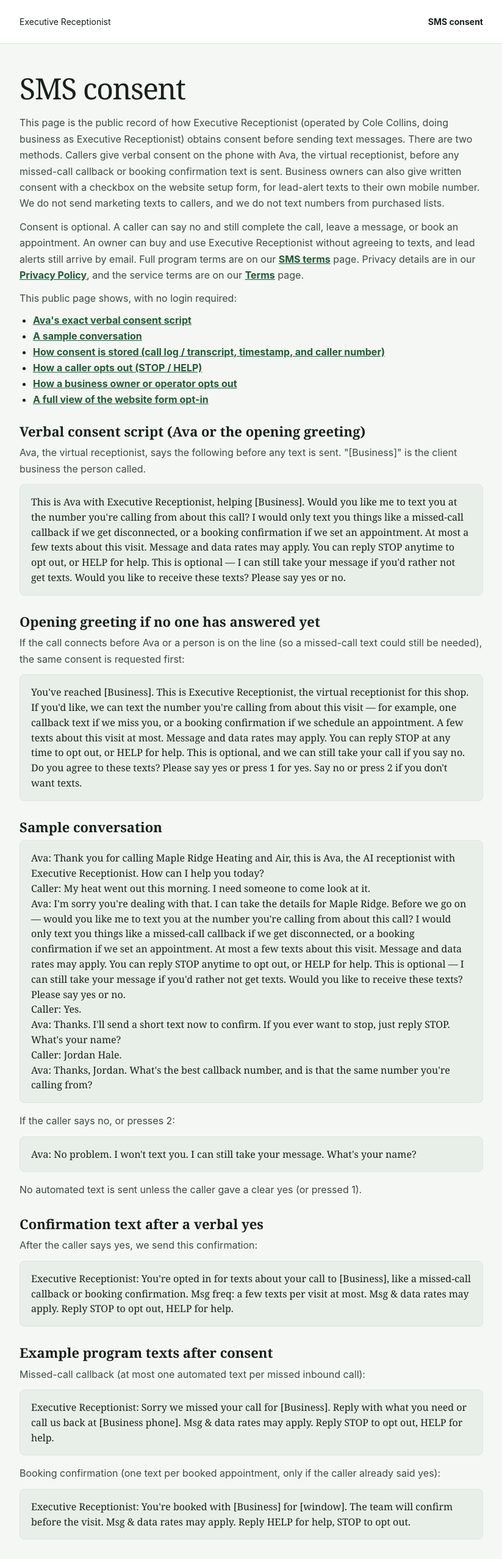
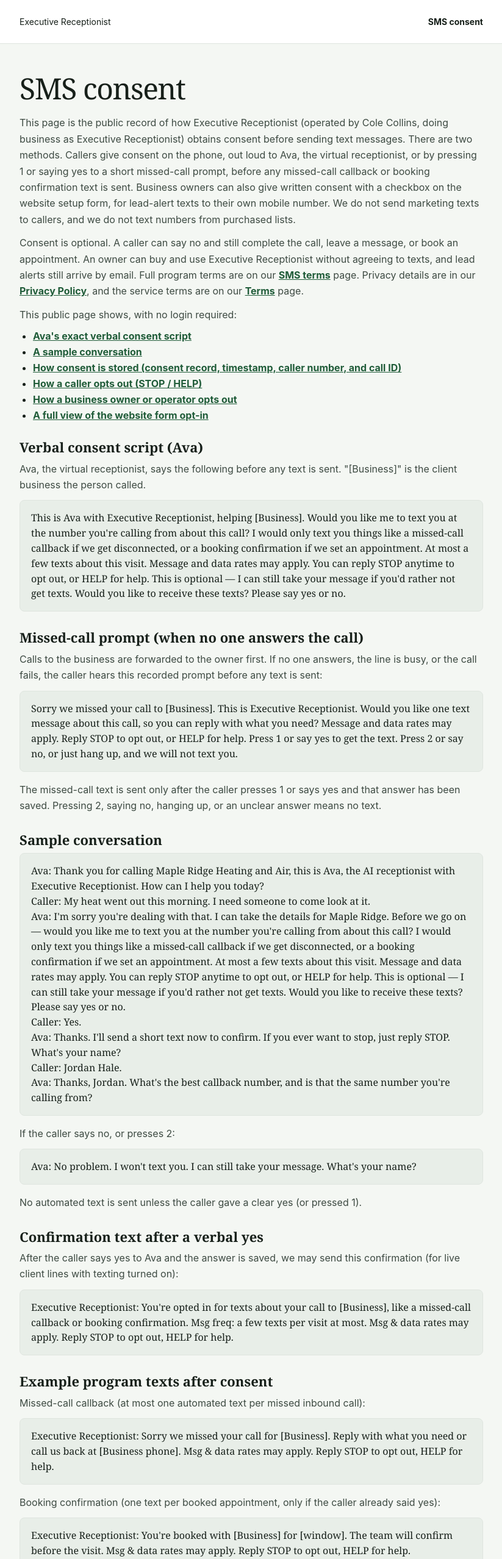
Before and after one commit to DealPatrol/AI-Business-Workforce, a Next.js app: page /sms-consent in a window 1280 px wide. Shown: the top 2557 px of the page at 61% size, without its empty margins (228-1051 px from the left). Built offline with nearby package versions, Linux system fonts and the light colour scheme; no server answers.

Commit message:
Align /sms and /sms-consent with the shipped consent flow and retention

```diff
--- a/app/sms-consent/page.tsx
+++ b/app/sms-consent/page.tsx
@@ -47,8 +47,9 @@ export default function SmsConsentPage() {
         <p>
           This page is the public record of how Executive Receptionist (operated by Cole Collins, doing
           business as Executive Receptionist) obtains consent before sending text messages. There are two
-          methods. Callers give verbal consent on the phone with Ava, the virtual receptionist, before any
-          missed-call callback or booking confirmation text is sent. Business owners can also give written
+          methods. Callers give consent on the phone, out loud to Ava, the virtual receptionist, or by
+          pressing 1 or saying yes to a short missed-call prompt, before any missed-call callback or
+          booking confirmation text is sent. Business owners can also give written
           consent with a checkbox on the website setup form, for lead-alert texts to their own mobile
           number. We do not send marketing texts to callers, and we do not text numbers from purchased
           lists.
@@ -70,7 +71,7 @@ export default function SmsConsentPage() {
           </li>
           <li>
             <a href="#how-consent-is-stored">
-              How consent is stored (call log / transcript, timestamp, and caller number)
+              How consent is stored (consent record, timestamp, caller number, and call ID)
             </a>
           </li>
           <li>
@@ -84,7 +85,7 @@ export default function SmsConsentPage() {
           </li>
         </ul>
 
-        <h2 id="verbal-script">Verbal consent script (Ava or the opening greeting)</h2>
+        <h2 id="verbal-script">Verbal consent script (Ava)</h2>
         <p>
           Ava, the virtual receptionist, says the following before any text is sent. &quot;[Business]&quot; is
           the client business the person called.
@@ -93,14 +94,18 @@ export default function SmsConsentPage() {
           {`This is Ava with Executive Receptionist, helping [Business]. Would you like me to text you at the number you're calling from about this call? I would only text you things like a missed-call callback if we get disconnected, or a booking confirmation if we set an appointment. At most a few texts about this visit. Message and data rates may apply. You can reply STOP anytime to opt out, or HELP for help. This is optional — I can still take your message if you'd rather not get texts. Would you like to receive these texts? Please say yes or no.`}
         </pre>
 
-        <h2>Opening greeting if no one has answered yet</h2>
+        <h2 id="missed-call-prompt">Missed-call prompt (when no one answers the call)</h2>
         <p>
-          If the call connects before Ava or a person is on the line (so a missed-call text could still
-          be needed), the same consent is requested first:
+          Calls to the business are forwarded to the owner first. If no one answers, the line is busy, or
+          the call fails, the caller hears this recorded prompt before any text is sent:
         </p>
         <pre>
-          {`You've reached [Business]. This is Executive Receptionist, the virtual receptionist for this shop. If you'd like, we can text the number you're calling from about this visit — for example, one callback text if we miss you, or a booking confirmation if we schedule an appointment. A few texts about this visit at most. Message and data rates may apply. You can reply STOP at any time to opt out, or HELP for help. This is optional, and we can still take your call if you say no. Do you agree to these texts? Please say yes or press 1 for yes. Say no or press 2 if you don't want texts.`}
+          {`Sorry we missed your call to [Business]. This is Executive Receptionist. Would you like one text message about this call, so you can reply with what you need? Message and data rates may apply. Reply STOP to opt out, or HELP for help. Press 1 or say yes to get the text. Press 2 or say no, or just hang up, and we will not text you.`}
         </pre>
+        <p>
+          The missed-call text is sent only after the caller presses 1 or says yes and that answer has been
+          saved. Pressing 2, saying no, hanging up, or an unclear answer means no text.
+        </p>
 
         <h2 id="sample-conversation">Sample conversation</h2>
         <pre>
@@ -119,7 +124,7 @@ Ava: Thanks, Jordan. What's the best callback number, and is that the same numbe
         <p>No automated text is sent unless the caller gave a clear yes (or pressed 1).</p>
 
         <h2>Confirmation text after a verbal yes</h2>
-        <p>After the caller says yes, we send this confirmation:</p>
+        <p>After the caller says yes to Ava and the answer is saved, we may send this confirmation (for live client lines with texting turned on):</p>
         <pre>
           {`Executive Receptionist: You're opted in for texts about your call to [Business], like a missed-call callback or booking confirmation. Msg freq: a few texts per visit at most. Msg & data rates may apply. Reply STOP to opt out, HELP for help.`}
         </pre>
@@ -131,7 +136,7 @@ Ava: Thanks, Jordan. What's the best callback number, and is that the same numbe
         </pre>
         <p>Booking confirmation (one text per booked appointment, only if the caller already said yes):</p>
         <pre>
-          {`Executive Receptionist: You're booked with [Business] for [window]. The team will confirm before the visit. Msg & data rates may apply. Reply HELP for help, STOP to opt out.`}
+          {`Executive Receptionist: You're booked with [Business] for [window]. The team will confirm before the visit. Msg & data rates may apply. Reply STOP to opt out, HELP for help.`}
         </pre>
 
         <h2 id="caller-opt-out">How a caller opts out or gets help after consent</h2>
@@ -156,35 +161,41 @@ Ava: Thanks, Jordan. What's the best callback number, and is that the same numbe
           <a href="mailto:colecollins763@gmail.com">colecollins763@gmail.com</a> or (256) 595-3354.
         </p>
 
-        <h2 id="how-consent-is-stored">How verbal consent is recorded and stored</h2>
+        <h2 id="how-consent-is-stored">How consent is recorded and stored</h2>
         <p>
-          Calls may be recorded and transcribed. When a caller says yes or no to the script above, we
-          keep a consent record tied to that call. The record includes:
+          Every yes or no is saved as a consent record in our database before any text is sent. If the
+          record cannot be saved, no text is sent. Each record includes:
         </p>
         <ul className={styles.storeList}>
           <li>
-            <strong>Call log and transcript.</strong> The call is logged, and the recording and
-            transcript are kept so we can show the exact words used to ask for consent and the
-            caller&apos;s yes or no.
+            <strong>Timestamp.</strong> The date and time the answer was saved.
           </li>
           <li>
-            <strong>Timestamp.</strong> The date and time the caller said yes or no.
+            <strong>Phone number.</strong> The number the person called from, or the mobile number entered
+            on the setup form.
           </li>
           <li>
-            <strong>Caller number.</strong> The phone number the person called from (the number that
-            would be texted).
+            <strong>Call or conversation identifier.</strong> The phone carrier&apos;s call ID (Twilio call SID)
+            and/or Ava&apos;s conversation ID, tying the record to that call.
           </li>
           <li>
-            <strong>Call identifier.</strong> The call SID or other call identifier that ties the
-            consent record to that call log and transcript.
+            <strong>Method, answer, script version, and exact wording.</strong> Whether consent was given by
+            voice (verbal), by keypad (pressing 1 or 2), or on the web form; the yes or no; the script
+            version; and the full consent text the person heard or saw.
           </li>
           <li>
-            <strong>Method, script version, and answer.</strong> That consent was verbal, which version
-            of the script was used, and the caller&apos;s yes or no.
+            <strong>Business.</strong> The client business the call was for, when known.
           </li>
         </ul>
         <p>
-          We use that record only to send the texts the caller agreed to and to show consent if asked.
+          <strong>Retention.</strong> Consent records are kept for at least four years after the last
+          message sent to that number; we do not automatically delete them. Ava calls may be recorded
+          and transcribed by our voice provider, and those recordings and transcripts are kept according
+          to each agent&apos;s privacy settings (currently with no automatic deletion). The missed-call prompt
+          is not recorded; the keypad press or spoken answer is saved in the consent record.
+        </p>
+        <p>
+          We use that record only to send the texts the person agreed to and to show consent if asked.
           We do not sell, rent, or share mobile phone numbers or text-messaging opt-in data or consent
           with third parties or affiliates for marketing or promotional purposes. Mobile numbers are
           used only to deliver these texts through our messaging provider, Twilio, which processes them
--- a/package.json
+++ b/package.json
@@ -7,7 +7,7 @@
     "build": "next build",
     "start": "next start",
     "lint": "next lint",
-    "test": "node --experimental-strip-types --experimental-loader ./scripts/ava-security-test-loader.mjs --test lib/ava/ava-security.test.ts lib/ava/sms-format.test.ts lib/ava/store-pricing.test.ts lib/ava/plans.test.ts lib/ava/talk-to-ava.test.ts lib/desk/desk.test.ts lib/ava/post-call-extract.test.ts lib/ava/booking/booking.test.ts lib/ava/booking/sync.test.ts lib/ava/sms-consent.test.ts lib/ava/provisioning-prompt.test.ts lib/prospector/email-extract.test.ts lib/prospector/suppression.test.ts lib/prospector/places.test.ts lib/prospector/draft-copy.test.ts lib/prospector/transport.test.ts lib/prospector/safe-fetch.test.ts lib/rate-limit.test.ts lib/agents/catalog.test.ts lib/lead-scout/input.test.ts lib/comparison/facts.test.ts lib/analytics/meta-capi.test.ts lib/analytics/config.test.ts lib/analytics/buy-events.test.ts lib/postcards/pricing.test.ts lib/postcards/setup-fee.test.ts lib/published-price-labels.test.ts lib/twilio/missed-call.test.ts lib/checkout-guard.test.ts lib/ava/booked-job-billing.test.ts lib/leads/leads.test.ts lib/bookings/bookings.test.ts lib/ava/channels.test.ts lib/seo/sitemaps.test.ts lib/grader/grader.test.ts scripts/check-seo-metadata.ts",
+    "test": "node --experimental-strip-types --experimental-loader ./scripts/ava-security-test-loader.mjs --test lib/ava/ava-security.test.ts lib/ava/sms-format.test.ts lib/ava/store-pricing.test.ts lib/ava/plans.test.ts lib/ava/talk-to-ava.test.ts lib/desk/desk.test.ts lib/ava/post-call-extract.test.ts lib/ava/booking/booking.test.ts lib/ava/booking/sync.test.ts lib/ava/sms-consent.test.ts lib/ava/provisioning-prompt.test.ts lib/prospector/email-extract.test.ts lib/prospector/suppression.test.ts lib/prospector/places.test.ts lib/prospector/draft-copy.test.ts lib/prospector/transport.test.ts lib/prospector/safe-fetch.test.ts lib/rate-limit.test.ts lib/agents/catalog.test.ts lib/lead-scout/input.test.ts lib/comparison/facts.test.ts lib/analytics/meta-capi.test.ts lib/analytics/config.test.ts lib/analytics/buy-events.test.ts lib/postcards/pricing.test.ts lib/postcards/setup-fee.test.ts lib/published-price-labels.test.ts lib/twilio/missed-call.test.ts lib/sms/consent.test.ts lib/checkout-guard.test.ts lib/ava/booked-job-billing.test.ts lib/leads/leads.test.ts lib/bookings/bookings.test.ts lib/ava/channels.test.ts lib/seo/sitemaps.test.ts lib/grader/grader.test.ts scripts/check-seo-metadata.ts",
     "check:seo": "node --experimental-strip-types --experimental-loader ./scripts/ava-security-test-loader.mjs scripts/check-seo-metadata.ts --print",
     "sms:segments": "node --experimental-strip-types --experimental-loader ./scripts/ava-security-test-loader.mjs scripts/sms-segments.ts",
     "test:ava-security": "node --experimental-strip-types --experimental-loader ./scripts/ava-security-test-loader.mjs --test lib/ava/ava-security.test.ts"
```
Also changed, not shown: app/sms/page.tsx (+20 -16 lines), 1 other file (tests, documents, lock files or other folders).
